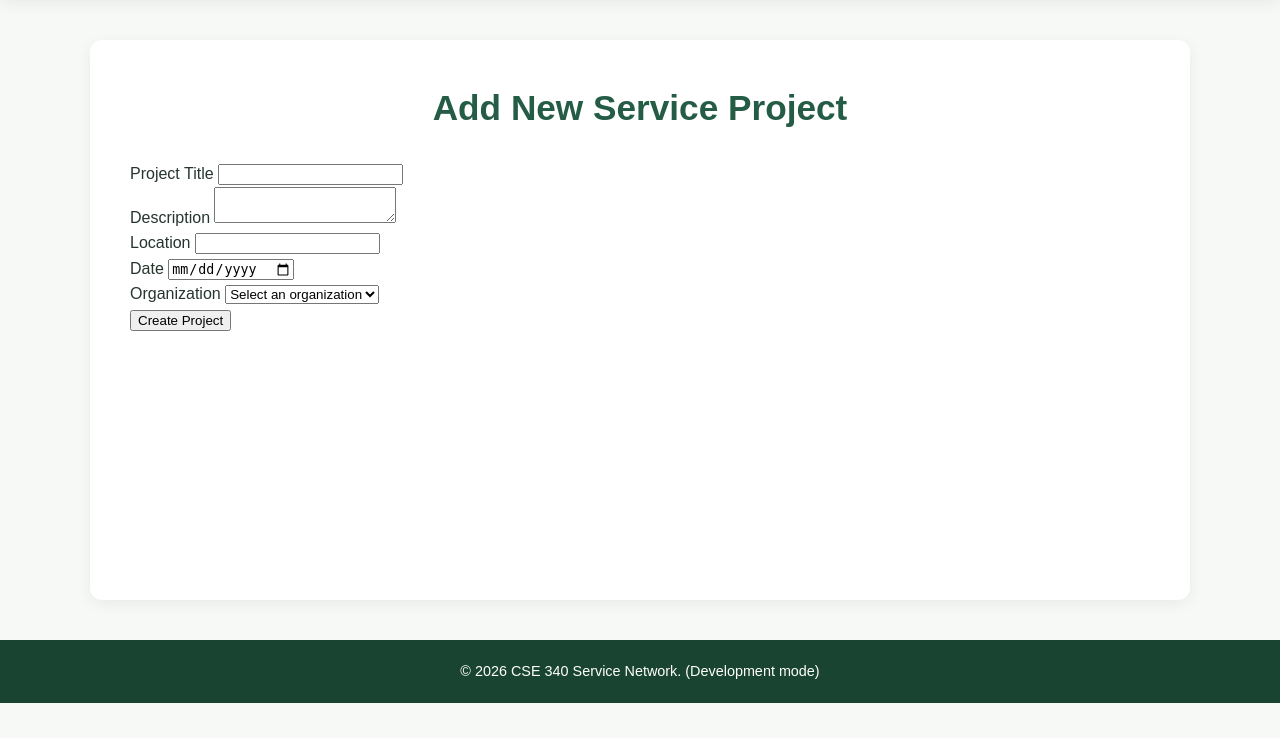
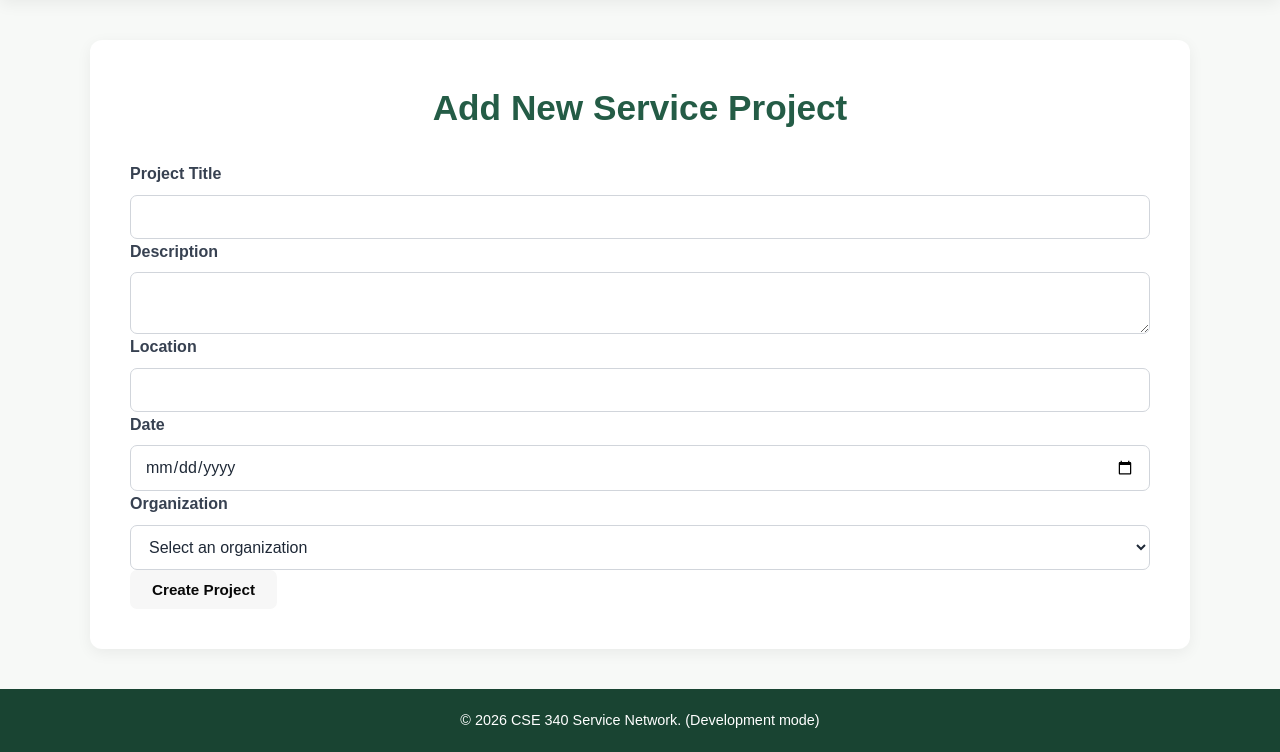
Before and after one commit to jazminruiz16/cse340-course-repo, a Node server app: page /new-project in a window 1280 px wide. Shown: the part 62-814 px from the top of the page. Before the commit the page ends 765 px from the top, so only its background shows below. Run offline with Node 20, Linux system fonts and the light colour scheme; data that the repository does not hold is empty.

Commit message:
css button

```diff
--- a/public/css/main.css
+++ b/public/css/main.css
@@ -201,7 +201,59 @@ footer p {
     border-color: #bee5eb;
 }
 
+/*Forms*/
+.form-container {
+    max-width: 650px;
+    margin: 40px auto;
+    padding: 35px;
+    background-color: #ffffff;
+    border: 1px solid #e5e7eb;
+    border-radius: 12px;
+    box-shadow: 0 4px 15px rgba(0, 0, 0, 0.06);
+}
+.form-group label {
+    display: block;
+    margin-bottom: 8px;
+    font-weight: 600;
+    color: #374151;
+}
 
+.form-group input,
+.form-group textarea,
+.form-group select {
+    display: block;
+    width: 100%;
+    padding: 12px 14px;
+    border: 1px solid #d1d5db;
+    border-radius: 7px;
+    font-size: 1rem;
+    font-family: inherit;
+    background-color: #ffffff;
+    color: #1f2937;
+    box-sizing: border-box;
+    transition: border-color 0.2s, box-shadow 0.2s;
+}
+
+.button2 {
+    display: inline-block;
+    padding: 11px 22px;
+    border: none;
+    border-radius: 7px;
+    font-size: 0.95rem;
+    font-weight: 600;
+    text-decoration: none;
+    text-align: center;
+    cursor: pointer;
+    transition: background-color 0.2s, transform 0.2s;
+}
+.button2 {
+    background-color: #27282909;
+    color: #080808;
+    text-decoration: none;
+}
+.button2:hover {
+    transform: translateY(-2px);
+}
 @media screen and (max-width: 768px) {
 
     nav {
--- a/src/views/categories.ejs
+++ b/src/views/categories.ejs
@@ -19,7 +19,7 @@
 
 
         </ul>
-        <p><a href="/new-category">Add a new category</a></p>
+        <p><a href="/new-category" class="button2">Add a new category</a></p>
     </main>
 
     <%- include('partials/footer') %>
--- a/src/views/category.ejs
+++ b/src/views/category.ejs
@@ -16,6 +16,6 @@
                     </a></li>
                 <% }) %>
         </ul>
-        <p><a href="/edit-category/<%= categoryDetails.category_id %>">Edit Category</a></p>
+        <p><a href="/edit-category/<%= categoryDetails.category_id %>" class="button2">Edit Category</a></p>
     </main>
     <%- include('partials/footer') %>
--- a/src/views/edit-category.ejs
+++ b/src/views/edit-category.ejs
@@ -11,7 +11,7 @@
                     required />
             </div>
 
-            <button type="submit">Update category</button>
+            <button class="button2" type="submit">Update category</button>
         </form>
 
     </main>
--- a/src/views/edit-organization.ejs
+++ b/src/views/edit-organization.ejs
@@ -29,7 +29,7 @@
                     value="<%= organizationDetails.logo_filename %>" />
             </div>
 
-            <button type="submit">Update Organization</button>
+            <button class="button2" type="submit">Update Organization</button>
         </form>
 
     </main>
--- a/src/views/edit-project.ejs
+++ b/src/views/edit-project.ejs
@@ -41,7 +41,7 @@
             </div>
 
 
-            <button type="submit">Update project</button>
+            <button class="button2" type="submit">Update project</button>
         </form>
 
     </main>
--- a/src/views/new-category.ejs
+++ b/src/views/new-category.ejs
@@ -10,7 +10,7 @@
                 <input type="text" id="name" name="name" />
             </div>
 
-            <button type="submit">Create Category</button>
+            <button class="button2" type="submit">Create Category</button>
         </form>
 
     </main>
--- a/src/views/new-organization.ejs
+++ b/src/views/new-organization.ejs
@@ -20,7 +20,7 @@
                 <input type="text" id="contactEmail" name="contactEmail" />
             </div>
 
-            <button type="submit">Create Organization</button>
+            <button class="button2" type="submit">Create Organization</button>
         </form>
 
     </main>
--- a/src/views/new-project.ejs
+++ b/src/views/new-project.ejs
@@ -37,7 +37,7 @@
                 </select>
             </div>
 
-            <button type="submit">Create Project</button>
+            <button class="button2" type="submit">Create Project</button>
 
     </main>
     <%- include('partials/footer') %>
--- a/src/views/organization.ejs
+++ b/src/views/organization.ejs
@@ -20,6 +20,6 @@
                     </a></li>
                 <% }) %>
         </ul>
-        <p><a href="/edit-organization/<%= organizationDetails.organization_id %>">Edit Organization</a></p>
+        <p><a class="button2" href="/edit-organization/<%= organizationDetails.organization_id %>">Edit Organization</a></p>
     </main>
     <%- include('partials/footer') %>
--- a/src/views/organizations.ejs
+++ b/src/views/organizations.ejs
@@ -15,7 +15,7 @@
                 </li>
                 <% }); %>
         </ul>
-        <p><a href="/new-organization">Add a new organization</a></p>
+        <p><a href="/new-organization" class="button2">Add a new organization</a></p>
     </main>
 
     <%- include('partials/footer') %>
--- a/src/views/project.ejs
+++ b/src/views/project.ejs
@@ -13,7 +13,7 @@
         <p><strong>Partner organization for the service project:</strong> <a href="/organization/<%= projectDetails.organization_id %>">
             <%= projectDetails.organization_name %></a></p>
 
-        <a href="/assign-categories/<%= projectDetails.project_id %>">Edit Categories</a>
+        <a class="button2" href="/assign-categories/<%= projectDetails.project_id %>">Edit Categories</a>
         <p><a href="/edit-project/<%= projectDetails.project_id %>">Edit Project</a></p>
 
 
--- a/src/views/projects.ejs
+++ b/src/views/projects.ejs
@@ -16,7 +16,7 @@
                 </li>
                 <% }); %>
         </ul>
-        <p><a href="/new-project">Add a New Service Project</a></p>
+        <p ><a  href="/new-project" class="button2">Add a New Service Project</a></p>
 
     </main>
 
```
